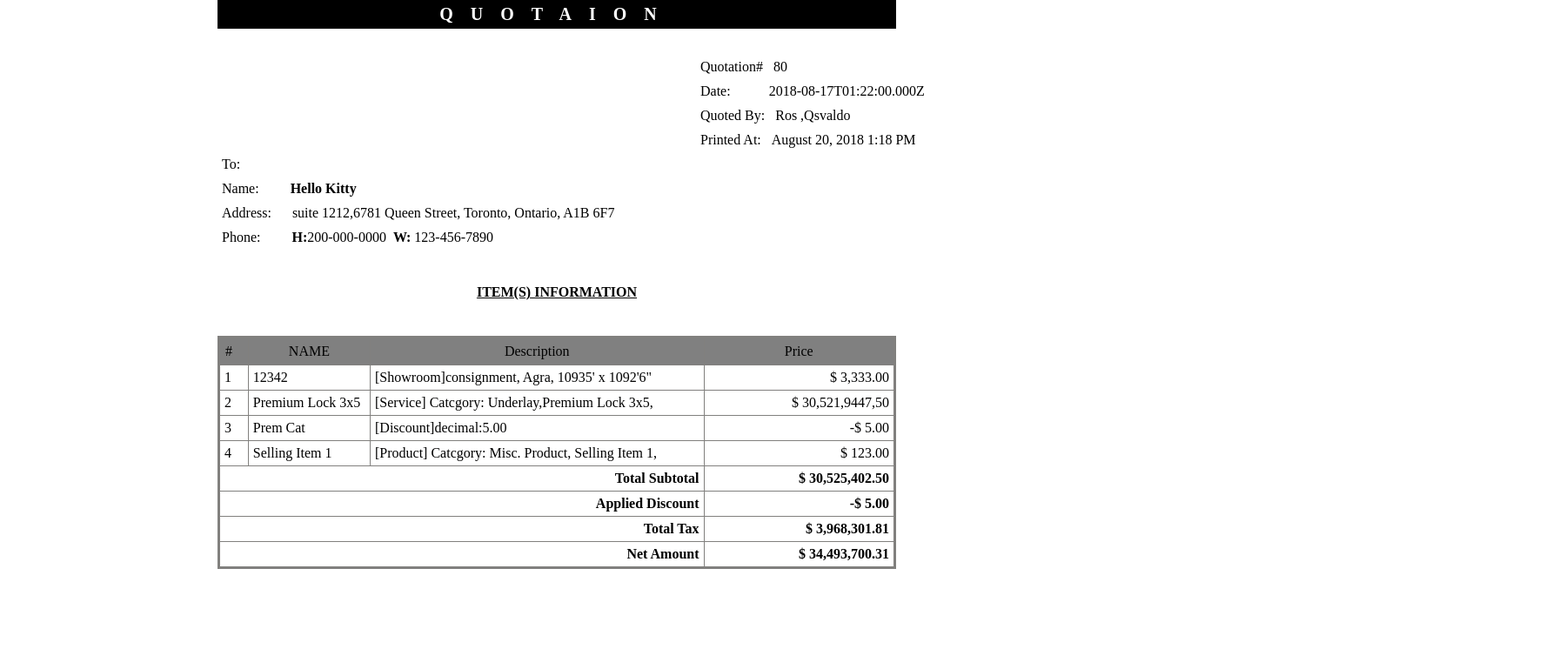
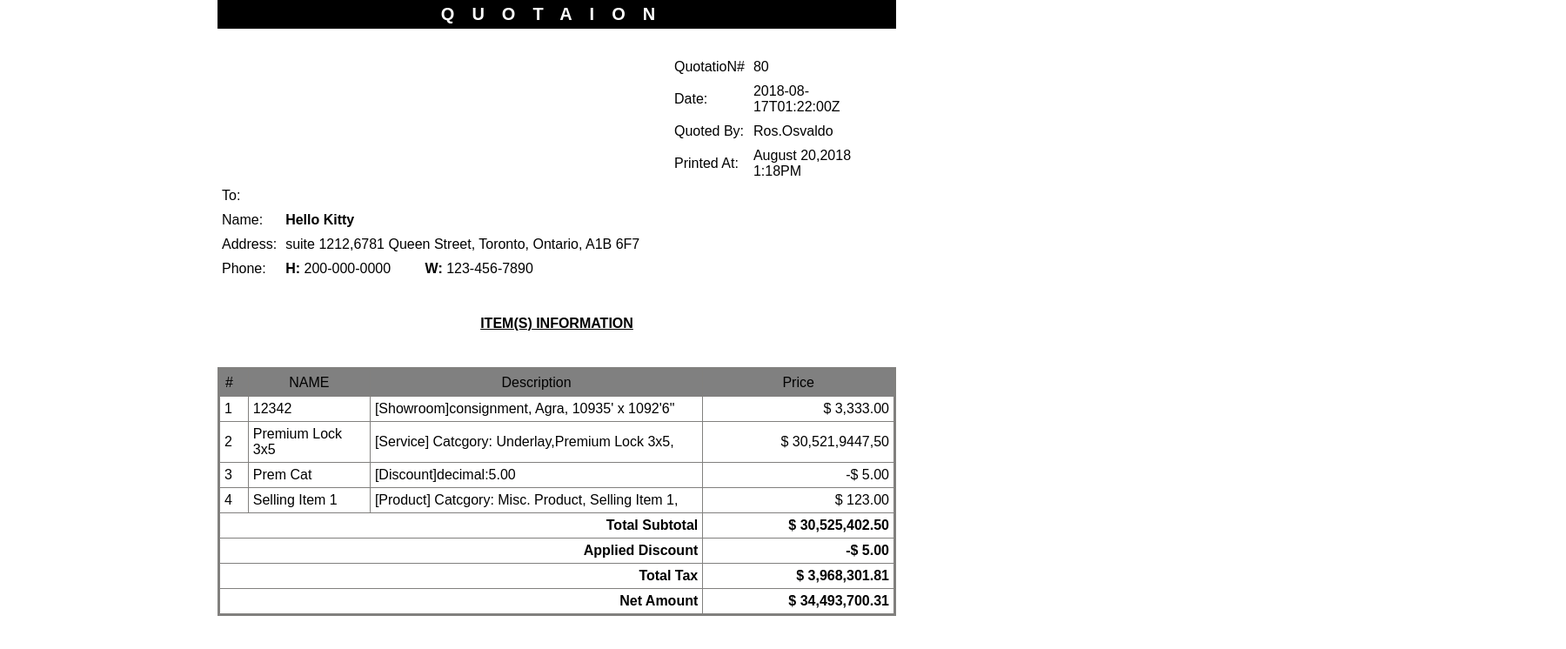
Before and after one commit to birdbond2001/new-web-1, a plain HTML site: page index.html in a window 1280 px wide. Shown: the whole page at 87% size, 1800 px wide, since content can reach past the window. Drawn offline with Linux system fonts and the light colour scheme.

Commit message:
Add files via upload

```diff
--- a/index.css
+++ b/index.css
@@ -2,6 +2,9 @@
 body
 {
     margin: 0px 250px;
+    font-family: Arial, Helvetica, sans-serif;
+    max-width:2000px;
+
 }
 .head
 {
@@ -13,48 +16,13 @@ body
     padding: 5px;
     letter-spacing: 20px;
 }
-.timeline
+.table1
 {
-    width: 1000px;
-    margin-left:550px;
-    margin-right: 40px;
+    margin-left: 520px;
     margin-top: 30px;
-}
-.quotation
-{
-    padding: 5px;
-}
-.date
-{
-    padding: 5px;
-}
-.quoted
-{
-    padding: 5px;
-
-}
-.printed
-{
-    padding: 5px;
+    border: 0;
 }
 
-.to
-{
-    padding: 5px;
-
-}
-.name{
-    padding: 5px;
-
-
-}
-.add{
-    padding: 5px;
-
-}
-.phone{
-    padding: 5px;
-}
 .information
 {
     text-align: center;
--- a/index.html
+++ b/index.html
@@ -9,19 +9,43 @@
 </head>
 <body>
     <div class="head">QUOTAION</div>
-    <div class="timeline">
-        <div class="quotation"> Quotation# &nbsp; 80</div>
+    <table class="table1" style="padding:5px;" rules="none" cellpadding='5';>
+        <tr class="timeline">
+            <td id="quotation">QuotatioN#</td>
+            <td id="80">80</td>
+        </tr>
+        <tr class="time">
+            <td id="date">Date:</td>
+            <td id="2018">2018-08-17T01:22:00Z</td>
+        </tr>
+        <tr class="from">
+            <td id="quoted">Quoted By:</td>
+            <td id="where">Ros.Osvaldo</td>
+        </tr>
+        <tr class="printed">
+             <td id="print">Printed At:</td>
+             <td id="month">August 20,2018 1:18PM</td>
+        </tr>
+    </table>
+    <table class="table2"style="padding:5px;" rules="none" cellpadding='5' >
+        <tr class=for>
+            <td id="to">To:</td>
+        </tr>
+        <tr class="custom">
+            <td id="name">Name:</td>
+            <td><b>Hello Kitty</b></td>
+        </tr>
+        <tr class="add">
+            <td id="address">Address:</td>
+            <td>suite 1212,6781 Queen Street, Toronto, Ontario, A1B 6F7 </td>
+        </tr>
+        <tr class="p">
+            <td id="phone">Phone:</td>
+            <td id="number"><b>H:</b> 200-000-0000<b style="word-spacing: 35px;"> W:</b> 123-456-7890</td>
 
-        <div class="date">Date: &nbsp;&nbsp;&nbsp;&nbsp;&nbsp;&nbsp;&nbsp;&nbsp;&nbsp;&nbsp;2018-08-17T01:22:00.000Z</div>
-        <div class="quoted">Quoted By: &nbsp;&nbsp;Ros ,Qsvaldo</div>
 
-        <div class="printed">Printed At: &nbsp;&nbsp;August 20, 2018 1:18 PM</div>
-    </div>
-    <div class="address">
-        <div class="to"> To:</div>
-        <div class="name">Name:&nbsp;&nbsp;&nbsp;&nbsp;&nbsp;&nbsp;&nbsp;&nbsp;&nbsp;<b>Hello Kitty</b></div>
-        <div class="add">Address:&nbsp;&nbsp;&nbsp;&nbsp;&nbsp;&nbsp;suite 1212,6781 Queen Street, Toronto, Ontario, A1B 6F7 </div>
-        <div class="phone">Phone: &nbsp;&nbsp;&nbsp;&nbsp;&nbsp;&nbsp;&nbsp;&nbsp;<B>H:</B>200-000-0000&nbsp;&nbsp;<b>W:</b> 123-456-7890</div>
+        </tr>
+    </table>
     </div>
     <div class="information"><B><u>ITEM(S) INFORMATION</u></B></div>
     <div class="table-item">
```
